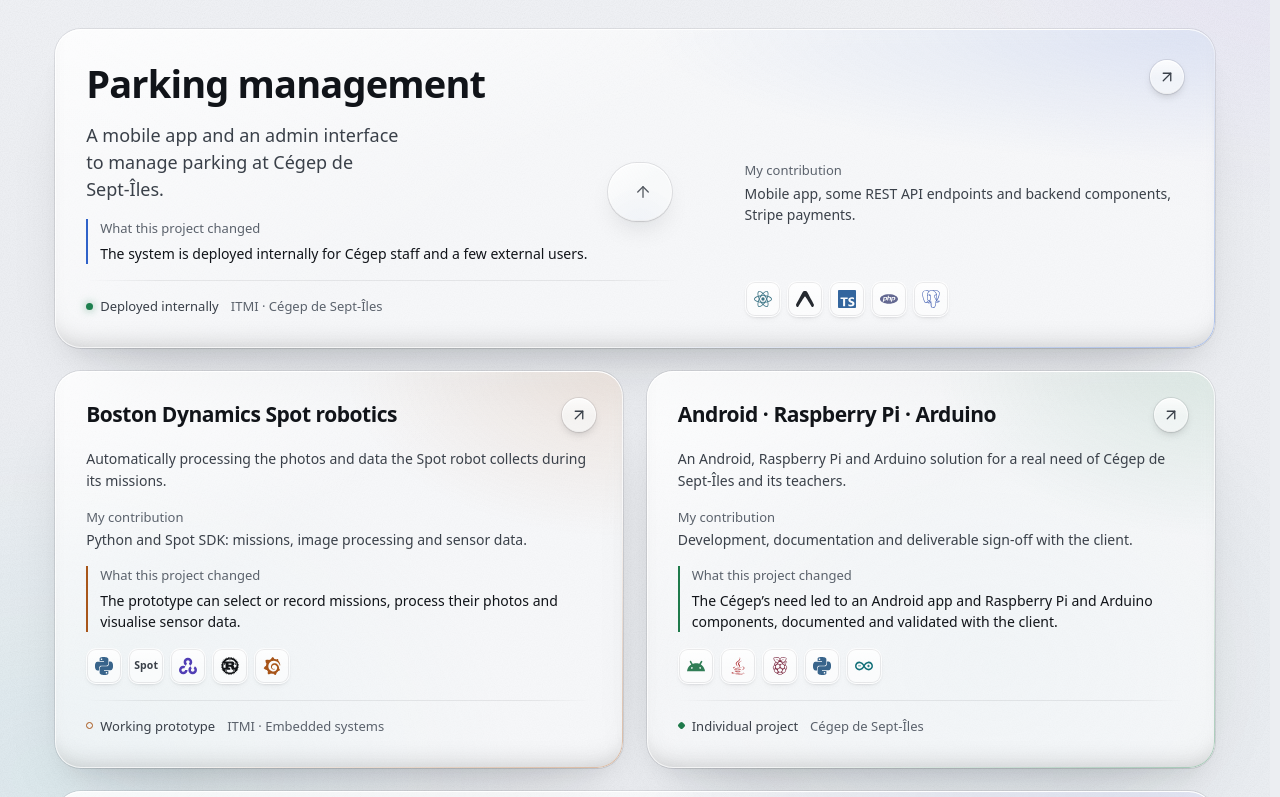
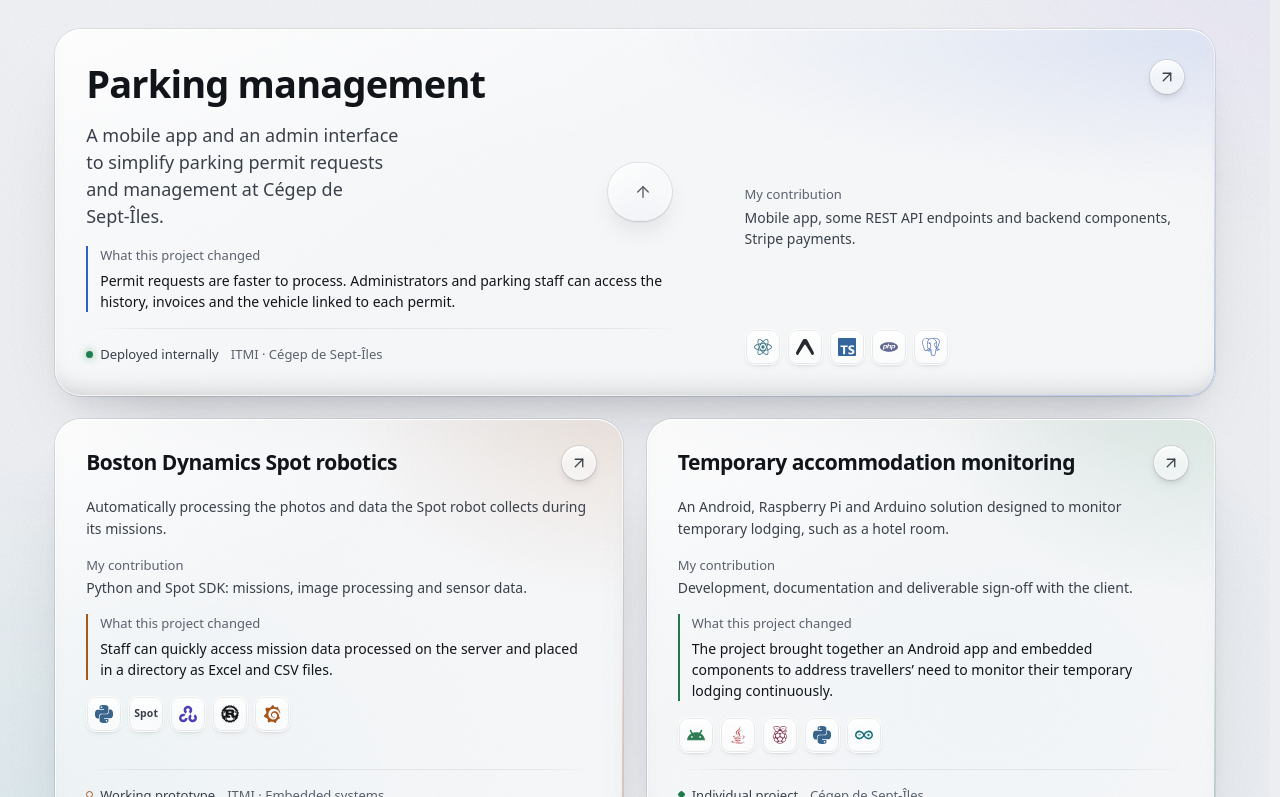
Before and after one commit to Felipe-Portugal/obsidian-glass, a React (Vite) app: page / in a window 1280 px wide. Shown: the part 563-1360 px from the top of the page. Built offline with nearby package versions, Linux system fonts and the light colour scheme.

Commit message:
Describe confirmed outcomes of portfolio projects

```diff
--- a/src/data/projects.ts
+++ b/src/data/projects.ts
@@ -28,26 +28,26 @@
       label: { fr: 'Déployée à l’interne', en: 'Deployed internally' },
     },
     summary: {
-      fr: 'Une application mobile et une interface d’administration pour gérer les stationnements du Cégep de Sept-Îles.',
-      en: 'A mobile app and an admin interface to manage parking at Cégep de Sept-Îles.',
+      fr: 'Une application mobile et une interface d’administration pour simplifier la demande et la gestion des vignettes de stationnement du Cégep de Sept-Îles.',
+      en: 'A mobile app and an admin interface to simplify parking permit requests and management at Cégep de Sept-Îles.',
     },
     contribution: {
       fr: 'Application mobile, certains endpoints d’API REST et composantes backend, paiement Stripe.',
       en: 'Mobile app, some REST API endpoints and backend components, Stripe payments.',
     },
     result: {
-      fr: 'Le système est déployé à l’interne pour le personnel du Cégep et quelques utilisateurs externes.',
-      en: 'The system is deployed internally for Cégep staff and a few external users.',
+      fr: 'Les demandes de vignettes sont plus rapides à traiter. L’administration et les surveillants disposent d’un historique, des factures et du lien entre chaque vignette et le bon véhicule.',
+      en: 'Permit requests are faster to process. Administrators and parking staff can access the history, invoices and the vehicle linked to each permit.',
     },
     cardTech: ['reactnative', 'expo', 'typescript', 'php', 'postgresql'],
     detail: {
       context: {
         fr: [
-          'Système de gestion des stationnements destiné au Cégep de Sept-Îles, développé dans le cadre de mon travail à l’ITMI.',
+          'Auparavant, une personne devait faire la file pour obtenir un formulaire, le transmettre à un autre bureau pour approbation, puis payer avant de recevoir une vignette physique. Le projet visait à accélérer ce parcours pour les utilisateurs, l’administration et les surveillants.',
           'L’application est déployée à l’interne pour le personnel du Cégep et quelques utilisateurs externes. Elle n’est pas publiée sur les magasins d’applications.',
         ],
         en: [
-          'A parking management system built for Cégep de Sept-Îles as part of my work at ITMI.',
+          'Previously, a person had to queue for a form, send it to another office for approval, then pay before receiving a physical permit. The project aimed to speed up this process for users, administrators and parking staff.',
           'The app is deployed internally for the Cégep’s staff and a few external users. It is not published on the app stores.',
         ],
       },
@@ -201,8 +201,8 @@
       en: 'Python and Spot SDK: missions, image processing and sensor data.',
     },
     result: {
-      fr: 'Le prototype permet de choisir ou d’enregistrer des missions, de traiter leurs photos et de visualiser les données des capteurs.',
-      en: 'The prototype can select or record missions, process their photos and visualise sensor data.',
+      fr: 'Le personnel accède rapidement aux données des missions, traitées sur le serveur et déposées dans un répertoire en fichiers Excel et CSV.',
+      en: 'Staff can quickly access mission data processed on the server and placed in a directory as Excel and CSV files.',
     },
     cardTech: ['python', 'spotsdk', 'opencv', 'rust', 'grafana'],
     detail: {
@@ -219,14 +219,14 @@
       role: {
         fr: [
           'Développer en Python, avec le Spot SDK, un prototype fonctionnel qui permet de sélectionner des missions autonomes existantes et d’en enregistrer de nouvelles.',
-          'Automatiser le traitement des photos des missions sur le serveur Linux, avec les données de différents payloads (OpenCV, Pillow, NumPy), et transmettre les résultats aux utilisateurs concernés.',
+          'Automatiser le traitement des photos et des données des missions sur le serveur Linux (OpenCV, Pillow, NumPy), puis déposer les données formatées en fichiers Excel et CSV dans un répertoire accessible au personnel concerné.',
           'Récupérer en Rust les données de différents capteurs extérieurs, exploitées dans Grafana.',
           'Écrire des tests automatisés client et serveur en Python avec pytest, incluant des tests de charge.',
           'Rédiger la documentation technique et former le personnel.',
         ],
         en: [
           'Developed in Python, with the Spot SDK, a working prototype for selecting existing autonomous missions and recording new ones.',
-          'Automated the processing of mission photos on the Linux server, with data from various payloads (OpenCV, Pillow, NumPy), and delivered the results to the people concerned.',
+          'Automated the processing of mission photos and data on the Linux server (OpenCV, Pillow, NumPy), then placed formatted Excel and CSV files in a directory accessible to the relevant staff.',
           'Collected data from various outdoor sensors in Rust, used in Grafana.',
           'Wrote automated client and server tests in Python with pytest, including load tests.',
           'Wrote the technical documentation and trained staff.',
@@ -262,8 +262,8 @@
             title: { fr: 'Images des missions', en: 'Mission images' },
             link: 'sequence',
             summary: {
-              fr: 'Les photos de la Spot CAM+IR sont transférées au retour à la station, traitées sur le serveur Linux par la détection puis l’OCR, qui produit les valeurs extraites.',
-              en: 'Spot CAM+IR photos are transferred back at the station, processed on the Linux server by detection then OCR, which produces the extracted values.',
+              fr: 'Les photos de la Spot CAM+IR sont transférées au retour à la station et traitées sur le serveur Linux. Les données formatées sont déposées dans un répertoire en fichiers Excel et CSV.',
+              en: 'Spot CAM+IR photos are transferred back at the station and processed on the Linux server. The formatted data is placed in a directory as Excel and CSV files.',
             },
             nodes: [
               {
@@ -295,8 +295,8 @@
               },
               {
                 id: 'values',
-                label: { fr: 'Valeurs extraites', en: 'Extracted values' },
-                detail: { fr: 'Résultats transmis', en: 'Results delivered' },
+                label: { fr: 'Fichiers Excel et CSV', en: 'Excel and CSV files' },
+                detail: { fr: 'Répertoire accessible au personnel', en: 'Directory accessible to staff' },
                 kind: 'result',
               },
             ],
@@ -369,29 +369,29 @@
   {
     id: 'embedded',
     layout: 'compact',
-    title: { fr: 'Android · Raspberry Pi · Arduino', en: 'Android · Raspberry Pi · Arduino' },
+    title: { fr: 'Surveillance d’un logement temporaire', en: 'Temporary accommodation monitoring' },
     context: { fr: 'Cégep de Sept-Îles', en: 'Cégep de Sept-Îles' },
     maturity: {
       kind: 'individual',
       label: { fr: 'Projet individuel', en: 'Individual project' },
     },
     summary: {
-      fr: 'Une solution Android, Raspberry Pi et Arduino pour un besoin réel du Cégep de Sept-Îles et de ses professeurs.',
-      en: 'An Android, Raspberry Pi and Arduino solution for a real need of Cégep de Sept-Îles and its teachers.',
+      fr: 'Une solution Android, Raspberry Pi et Arduino conçue pour surveiller un hébergement temporaire, comme une chambre d’hôtel.',
+      en: 'An Android, Raspberry Pi and Arduino solution designed to monitor temporary lodging, such as a hotel room.',
     },
     contribution: {
       fr: 'Développement, documentation et validation des livrables avec le client.',
       en: 'Development, documentation and deliverable sign-off with the client.',
     },
     result: {
-      fr: 'Le besoin du Cégep a abouti à une application Android et à des composants Raspberry Pi et Arduino, documentés et validés avec le client.',
-      en: 'The Cégep’s need led to an Android app and Raspberry Pi and Arduino components, documented and validated with the client.',
+      fr: 'Le projet a réuni une application Android et des composants embarqués pour répondre au besoin des personnes en déplacement de surveiller leur logement temporaire en continu.',
+      en: 'The project brought together an Android app and embedded components to address travellers’ need to monitor their temporary lodging continuously.',
     },
     cardTech: ['android', 'java', 'raspberrypi', 'python', 'arduino'],
     detail: {
       context: {
-        fr: ['Projet individuel réalisé pour répondre à un besoin réel du Cégep de Sept-Îles et de ses professeurs.'],
-        en: ['An individual project built to meet a real need of Cégep de Sept-Îles and its teachers.'],
+        fr: ['Projet individuel réalisé pour le Cégep de Sept-Îles. Il a été pensé pour les personnes en déplacement qui veulent s’assurer que leur logement temporaire, par exemple une chambre d’hôtel, est surveillé en tout temps.'],
+        en: ['An individual project built for Cégep de Sept-Îles. It was designed for travellers who want their temporary lodging, such as a hotel room, monitored at all times.'],
       },
       role: {
         fr: [
```
